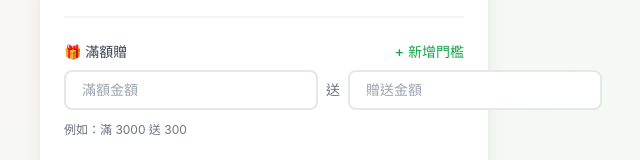
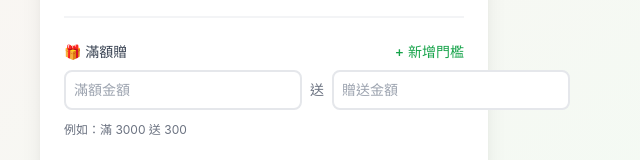
Before and after one commit to angel756183-alt/moneyfly, a plain HTML site: page index.html in a window 1280 px wide. Shown: the part 342-502 px from the top of the page, without its empty margins (376-1016 px from the left). Drawn offline with nearby package versions, Linux system fonts and the light colour scheme.

```diff
--- a/index.html
+++ b/index.html
@@ -195,12 +195,12 @@
             <input type="number" value="${g.spend}"
               onchange="giftThresholds[${index}].spend = this.value; calculate();"
               placeholder="滿額金額"
-              class="flex-1 px-4 py-2 border-2 border-gray-200 rounded-lg focus:border-green-500 focus:outline-none text-sm">
+              class="flex-1 px-2 py-2 border-2 border-gray-200 rounded-lg focus:border-green-500 focus:outline-none text-sm">
             <span class="text-gray-500 text-sm">送</span>
             <input type="number" value="${g.gift}"
               onchange="giftThresholds[${index}].gift = this.value; calculate();"
               placeholder="贈送金額"
-              class="flex-1 px-4 py-2 border-2 border-gray-200 rounded-lg focus:border-green-500 focus:outline-none text-sm">
+              class="flex-1 px-2 py-2 border-2 border-gray-200 rounded-lg focus:border-green-500 focus:outline-none text-sm">
             ${giftThresholds.length > 1 ? `
               <button onclick="removeGiftThreshold(${g.id})" class="p-2 text-red-500 hover:bg-red-50 rounded-lg">✕</button>
             ` : ''}
```
